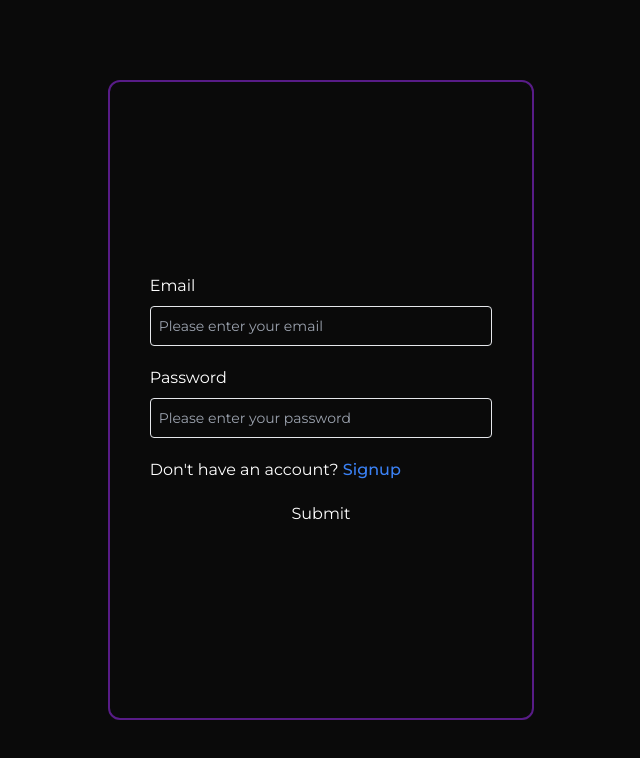
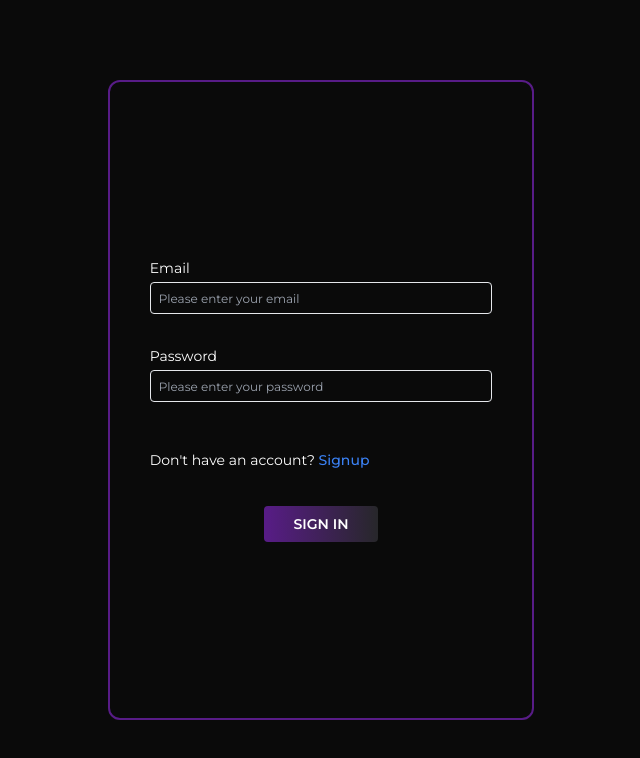
Before and after one commit to amartripathi0/Bi-Gaze, a React (Vite) app in the folder web_frontend/: page / in a window 1280 px wide. Both pictures are taken after a click on the button "EXAMINEE SIGNIN". Shown: the top 758 px of the page, without its empty margins (639-1279 px from the left). Built offline with nearby package versions, Linux system fonts and the light colour scheme.

Commit message:
updated:auth pages button

```diff
--- a/web_frontend/src/components/shared/Button.tsx
+++ b/web_frontend/src/components/shared/Button.tsx
@@ -1,12 +1,17 @@
-import { ButtonProps } from "../../types"
-function Button({label , handleButtonClick , additionalStyles} : ButtonProps) {
+import { ButtonProps } from "../../types";
+function Button({ label, handleButtonClick, additionalStyles }: ButtonProps) {
   return (
-    <button className={`${additionalStyles}
+    <button
+      className={`${additionalStyles}
      bg-purple-900 h-10 rounded text-white text-lg
     `}
-    onClick={() => handleButtonClick()}
-    >{label}</button>
-  )
+      onClick={() => {
+        handleButtonClick && handleButtonClick();
+      }}
+    >
+      {label}
+    </button>
+  );
 }
 
-export default Button
+export default Button;
--- a/web_frontend/src/components/shared/NavButton.tsx
+++ b/web_frontend/src/components/shared/NavButton.tsx
@@ -5,15 +5,11 @@ interface NavButtonProps {
   link: string;
   label: string;
 }
-const scrollWithOffset = (el:HTMLElement) => {
+const scrollWithOffset = (el: HTMLElement) => {
   const yCoordinate = el.getBoundingClientRect().top + window.pageYOffset;
   const yOffset = -65;
-  window.scrollTo({ top: yCoordinate + yOffset, behavior: 'smooth' });
-}
-
-{/* <NavHashLink smooth to='/#link' scroll={el => scrollWithOffset(el)}>
-   Link
-</NavHashLink> */}
+  window.scrollTo({ top: yCoordinate + yOffset, behavior: "smooth" });
+};
 
 function NavButton({ link, label }: NavButtonProps) {
   // To be completed : Naviagtion button is active state colour change
@@ -23,7 +19,7 @@ function NavButton({ link, label }: NavButtonProps) {
     <NavHashLink
       to={link}
       smooth={true}
-      scroll={el => scrollWithOffset(el)}
+      scroll={(el) => scrollWithOffset(el)}
       className={`${
         hash === link
           ? " bg-gradient-to-r from-purple-500 to-indigo-300 text-transparent bg-clip-text opacity-100"
--- a/web_frontend/src/components/shared/buttons/IndigoButton.tsx
+++ b/web_frontend/src/components/shared/buttons/IndigoButton.tsx
@@ -1,19 +1,25 @@
-import { ButtonProps } from "@/types"
-function IndigoButton({label , handleButtonClick , additionalStyles , icon : Icon} : ButtonProps) {
+import { ButtonProps } from "@/types";
+function IndigoButton({
+  label,
+  handleButtonClick,
+  additionalStyles,
+  icon: Icon,
+}: ButtonProps) {
   return (
-    <button className={`${additionalStyles}
+    <button
+      className={`${additionalStyles}
          border-indigo-900 border p-4 rounded text-xs font-bold uppercase  h-full flex-between gap-2
          bg-gradient-to-r from-purple-800 to-slate-900 via-indigo-900 hover:border-purple-500 hover:shadow-sm hover:shadow-purple-500
          hover:scale-[1.02] hover:transition-all duration-300 ease-in-out
     `}
-    onClick={() => handleButtonClick()}
-        >
-        {
-          Icon && <Icon size={16}/>
-        }
+    onClick ={() => {handleButtonClick && handleButtonClick()}}
 
-        {label}</button>
-  )
+    >
+      {Icon && <Icon size={16} />}
+
+      {label}
+    </button>
+  );
 }
 
-export default IndigoButton
+export default IndigoButton;
--- /dev/null
+++ b/web_frontend/src/components/shared/buttons/PurpleZincButton.tsx
@@ -0,0 +1,22 @@
+import { ButtonProps } from "@/types";
+
+function PurpleZincButton( {
+    type = "button",
+    label,
+    handleButtonClick,
+    additionalStyles,
+  }: ButtonProps) {
+  return (
+    <button
+    type={type}
+    className={`${additionalStyles}
+    rounded text-sm bg-gradient-to-r from-purple-900 to-zinc-800
+    `}
+    onClick ={() => {handleButtonClick && handleButtonClick()}}
+>
+    {label}
+  </button>
+  )
+}
+
+export default PurpleZincButton
--- a/web_frontend/src/components/shared/form/FormField.tsx
+++ b/web_frontend/src/components/shared/form/FormField.tsx
@@ -8,16 +8,16 @@ function FormField({
   error,
 }: FormFieldProps) {
   return (
-    <div className="flex flex-col gap-2 ">
+    <div className="flex flex-col gap-1">
 
-      <label className="text-md" htmlFor={name}>{placeholder}</label>
+      <label className="text-sm" htmlFor={name}>{placeholder}</label>
       <input
         type={type}
         placeholder={`Please enter your ${placeholder.toLocaleLowerCase()}`}
-        className="bg-transparent h-10 border p-2 text-sm rounded flex-center"
+        className="bg-transparent h-8 border p-2 text-xs rounded flex-center"
         {...register(name)}
       />
-      {error && <span className="text-sm text-red-400">{error.message}</span>}
+      {<span className={`text-xs text-red-400 h-2`}>{error?.message}</span>}
     </div>
   );
 }
--- a/web_frontend/src/components/shared/form/Signin.tsx
+++ b/web_frontend/src/components/shared/form/Signin.tsx
@@ -4,6 +4,7 @@ import { zodResolver } from "@hookform/resolvers/zod";
 import { useForm } from "react-hook-form";
 import PurpleBorderContainer from "@/components/quiz/containers/PurpleBorderContainer";
 import { Link } from "react-router-dom";
+import PurpleZincButton from "../buttons/PurpleZincButton";
 function SigninForm({ userType }: { userType: string }) {
   const {
     register,
@@ -36,7 +37,7 @@ function SigninForm({ userType }: { userType: string }) {
             register={register}
             error={errors.password}
           />
-          <p>
+          <p className="text-sm my-4">
             Don't have an account?{" "}
             <Link
               to={"/" + userType + "/signup"}
@@ -46,9 +47,8 @@ function SigninForm({ userType }: { userType: string }) {
               Signup
             </Link>
           </p>
-          <button type="submit" className="submit-button">
-            Submit
-          </button>
+          <PurpleZincButton type="submit" label="Sign In" additionalStyles="w-1/3 mx-auto py-2 font-semibold uppercase"/>
+
         </PurpleBorderContainer>
       </form>
     </div>
--- a/web_frontend/src/components/shared/form/Signup.tsx
+++ b/web_frontend/src/components/shared/form/Signup.tsx
@@ -4,6 +4,7 @@ import FormField from "./FormField";
 import { zodResolver } from "@hookform/resolvers/zod";
 import PurpleBorderContainer from "@/components/quiz/containers/PurpleBorderContainer";
 import { Link } from "react-router-dom";
+import PurpleZincButton from "../buttons/PurpleZincButton";
 
 function SignupForm({ userType }: { userType: string }) {
   const {
@@ -22,7 +23,7 @@ function SignupForm({ userType }: { userType: string }) {
         onSubmit={handleSubmit(onSubmit)}
         className="w-1/2 h-full flex-center "
       >
-        <PurpleBorderContainer additionalStyles="flex-col gap-4 flex p-10  w-2/3 h-4/5 border-2 ">
+        <PurpleBorderContainer additionalStyles="flex-col gap-4 flex p-10  w-2/3 h-5/6 border-2 ">
           <FormField
             type="email"
             placeholder="Email"
@@ -64,7 +65,7 @@ function SignupForm({ userType }: { userType: string }) {
             error={errors.confirmPassword}
           />
 
-          <p>
+          <p className="text-sm my-4">
             Already have an account?{" "}
             <Link
               to={"/" + userType + "/signin"}
@@ -75,9 +76,7 @@ function SignupForm({ userType }: { userType: string }) {
             </Link>
           </p>
 
-          <button type="submit" className="submit-button">
-            Submit
-          </button>
+        <PurpleZincButton type="submit" label="Sign Up" additionalStyles="w-1/3 mx-auto py-2 font-semibold uppercase"/>
         </PurpleBorderContainer>
       </form>
     </div>
--- a/web_frontend/src/types/index.ts
+++ b/web_frontend/src/types/index.ts
@@ -15,8 +15,9 @@ export type QuestionProp = {
 };
 
 export type ButtonProps = {
+  type ?: "button" | "submit" | "reset" ;
   label: string;
-  handleButtonClick:
+  handleButtonClick ?:
     | (() => void)
     | ((e?: React.FormEvent<HTMLFormElement>) => void);
   additionalStyles?: string;
```
Also changed, not shown: web_frontend/src/constants/index.ts (+52 -89 lines), web_frontend/src/pages/homepages/landing_page/LandingPage.tsx (+77 -58 lines).
